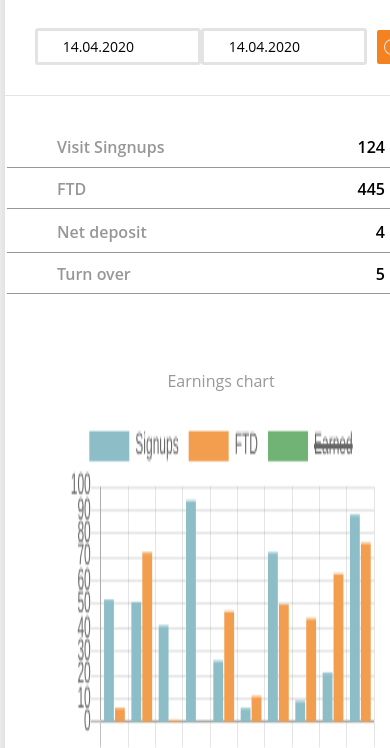
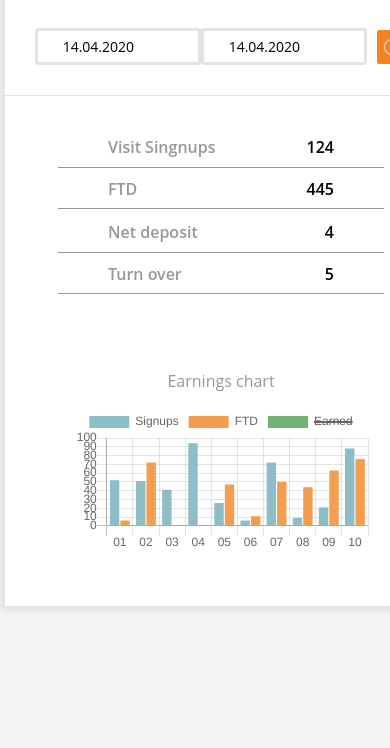
Before and after one commit to shyvva/administration-panel, a website: page src/index.html in a window 390 px wide. Shown: the part 96-844 px from the top of the page. Drawn offline with nearby package versions, Linux system fonts and the light colour scheme; files that its build step writes are made by us from their sources.

Commit message:
Fix selected pages, and remove frmo chart height and width

```diff
--- a/src/index.html
+++ b/src/index.html
@@ -157,7 +157,7 @@
         </div>
         <p>Earnings chart</p>
         <div class="earnings">
-          <div class="chart-contanier">
+          <div class="chart-container">
             <canvas id="myChart" style="width: 100%;"></canvas>
           </div>
         </div>
--- a/src/js/script.js
+++ b/src/js/script.js
@@ -50,7 +50,7 @@ function sidebarActive() {
       event.preventDefault();
       const idSidebar = sidebar.getAttribute('id');
       const pages = document.querySelectorAll('.container');
-      sidebar.classList.remove('side-click');
+      sidebars.forEach(s => s.classList.remove('side-click'));
       for (let page of pages) {
         const idPage = page.getAttribute('id');
         if (idSidebar == idPage) {
@@ -58,7 +58,6 @@ function sidebarActive() {
           sidebar.classList.add('side-click');
         } else  {
           page.classList.remove('active');
-          sidebar.classList.remove('side-click');
         }
       }
     });
--- a/src/sass/_media.scss
+++ b/src/sass/_media.scss
@@ -118,7 +118,6 @@
     .statistic {
       margin: 30px 0;
       display: block;
-      width: 100%;
       overflow-x: auto;
       right: 50%;
       text-align: center;
@@ -126,8 +125,6 @@
       table {
         text-align: center;
         align-items: center;
-        width: 100%;
-        max-width: 100%;
         margin: 0 auto;
 
         td {
--- a/src/sass/pages/_page-general.scss
+++ b/src/sass/pages/_page-general.scss
@@ -87,8 +87,6 @@
     .chart-contanier {
       position: relative;
       margin: auto;
-      height: 80vh;
-      width: 80vw;
 
       #myChart {
         width: 784px;
```
Also changed, not shown: 1 other file.
